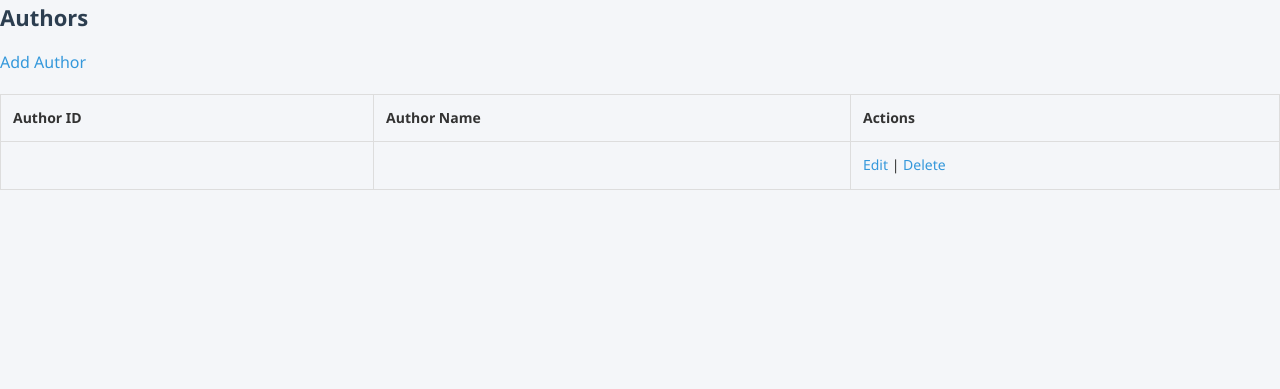
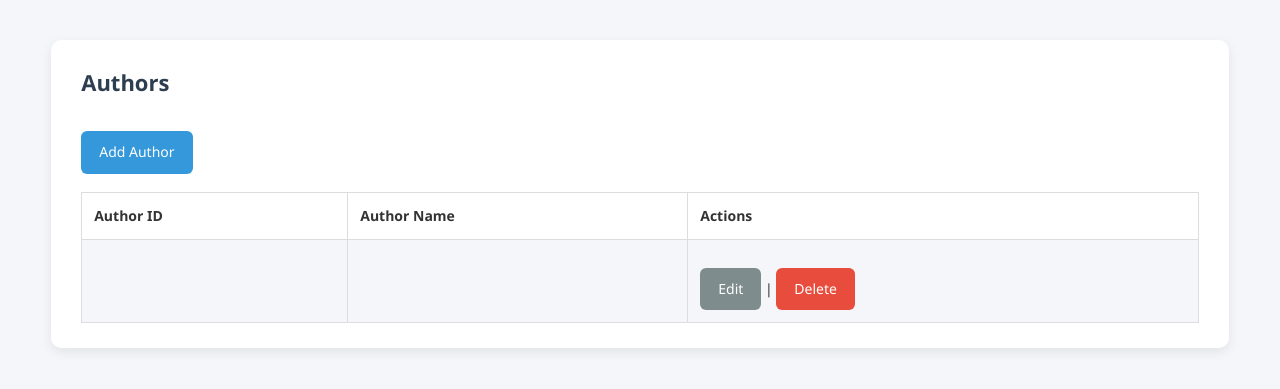
Before and after one commit to AiIeron/2CSC-ICS2607-G7-Simulation-Library-Inventory, a PHP site: page /admin_authors.php in a window 1280 px wide. Shown: the top 389 px of the page. Run offline with PHP 8.4, Linux system fonts and the light colour scheme; tables that the repository leaves empty hold one stand-in row (values such as "Sample post"); data that the repository does not hold is empty.

Commit message:
Update admin_authors.php

```diff
--- a/admin_authors.php
+++ b/admin_authors.php
@@ -10,9 +10,11 @@
 </head>
 <body>
 
+<div class="container">
+
 <h2>Authors</h2>
 
-<a href="add_author.php">Add Author</a>
+<a href="add_author.php" class="btn">Add Author</a>
 
 <table border="1">
     <tr>
@@ -28,13 +30,15 @@
         <td>{$row['AUTHOR_ID']}</td>
         <td>{$row['AUTHOR_NAME']}</td>
         <td>
-            <a href='edit.php'>Edit</a> |
-            <a href='delete.php' onclick='return confirm(\"Delete order?\")'>Delete</a>
+            <a href='edit.php' class='btn btn-secondary'>Edit</a> |
+            <a href='delete.php' class='btn btn-danger' onclick='return confirm(\"Delete order?\")'>Delete</a>
         </td>
     </tr>";
 }
 ?>
 </table>
 
+</div>
+
 </body>
 </html>
```
